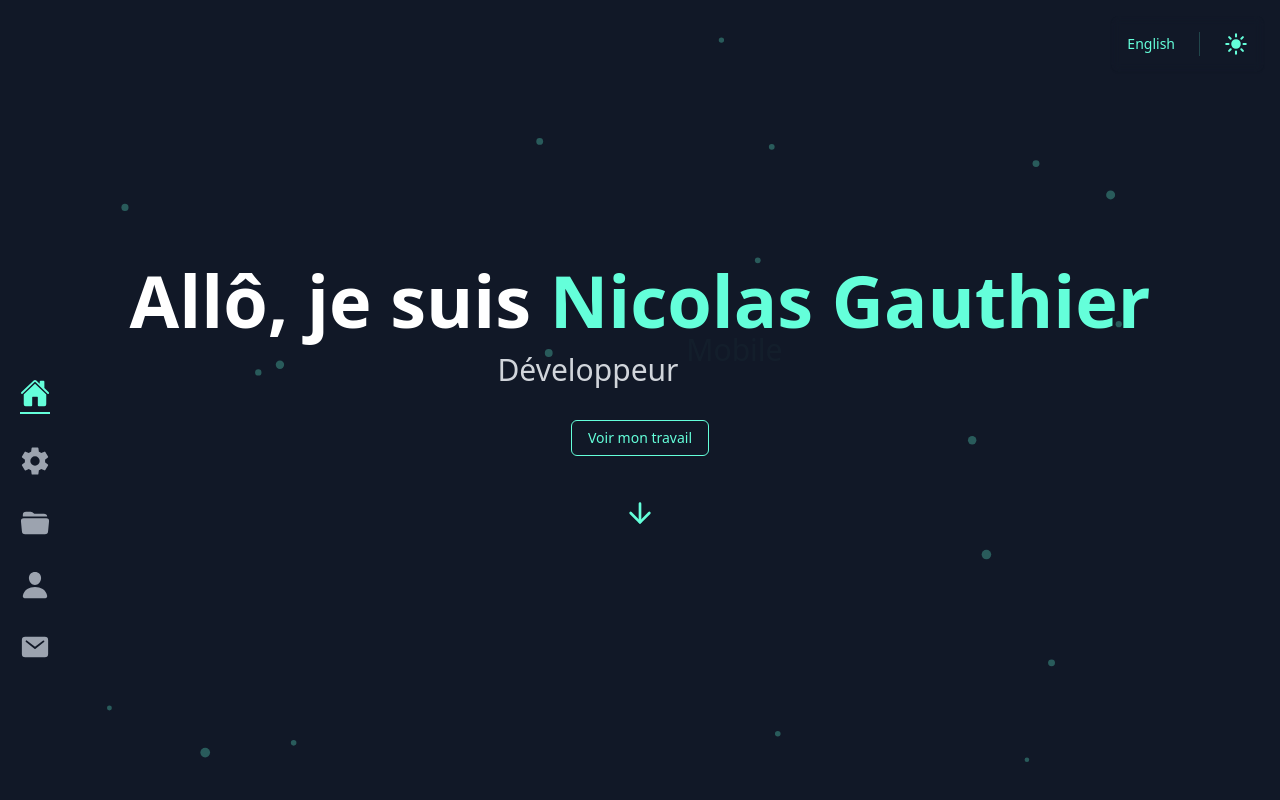
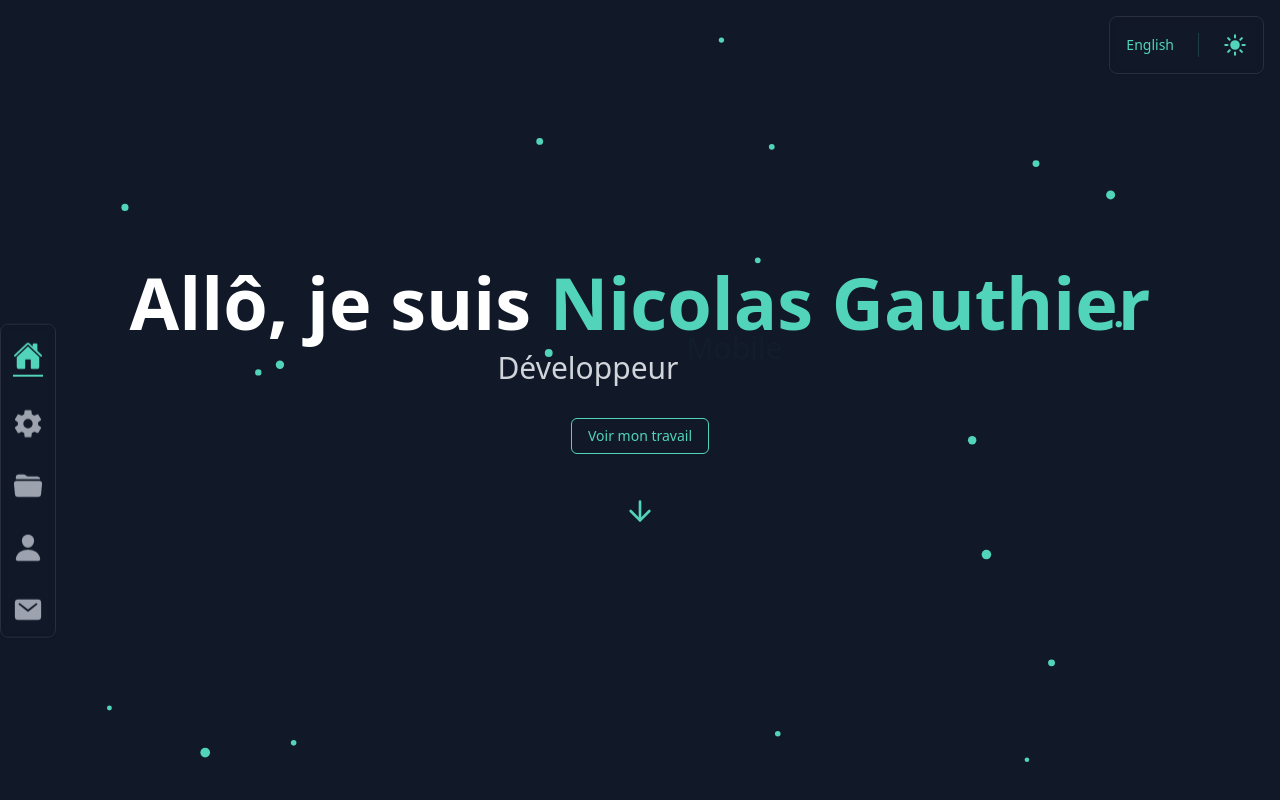
Before and after one commit to Juntakk/portfolio-v3, a Next.js app: page / in a window 1280 px wide. Shown: the top 800 px of the page. Built offline with nearby package versions, Linux system fonts and the light colour scheme.

Commit message:
light/dark

```diff
--- a/src/app/page.tsx
+++ b/src/app/page.tsx
@@ -11,7 +11,7 @@ import ThemeToggle from "@/components/shared/ThemeToggle";
 
 export default function Home() {
   return (
-    <main className="bg-white dark:bg-gray-900 text-gray-900 dark:text-white">
+    <main className="z-2">
       <VerticalNavbar />
       <ThemeToggle />
       <Header />
--- a/src/components/particles/ParticlesBackground.js
+++ b/src/components/particles/ParticlesBackground.js
@@ -1,9 +1,11 @@
 "use client";
 
+import { useThemeStore } from "@/theme/theme";
 import React, { useEffect, useRef } from "react";
 
 const ParticlesBackground = () => {
   const canvasRef = useRef(null);
+  const { theme } = useThemeStore();
 
   useEffect(() => {
     const canvas = canvasRef.current;
@@ -36,7 +38,7 @@ const ParticlesBackground = () => {
       particles.forEach((particle) => {
         ctx.beginPath();
         ctx.arc(particle.x, particle.y, particle.radius, 0, Math.PI * 2);
-        ctx.fillStyle = "#64FFDB4B";
+        ctx.fillStyle = theme === "dark" ? "#52d4ba" : "#33333349";
         ctx.fill();
         ctx.closePath();
       });
@@ -86,7 +88,7 @@ const ParticlesBackground = () => {
     return () => {
       window.removeEventListener("resize", handleResize);
     };
-  }, []);
+  }, [theme]);
 
   return (
     <canvas
--- a/src/components/shared/Contact.tsx
+++ b/src/components/shared/Contact.tsx
@@ -12,52 +12,53 @@ const Contact = () => {
     visible: {
       opacity: 1,
       y: 0,
-      transition: { duration: 0.6, staggerChildren: 0.2 },
+      transition: { duration: 0.8, staggerChildren: 0.25, ease: "easeOut" },
     },
   };
 
   const childVariants = {
-    hidden: { opacity: 0, y: 30 },
-    visible: { opacity: 1, y: 0, transition: { duration: 0.5 } },
+    hidden: { opacity: 0, y: 20 },
+    visible: {
+      opacity: 1,
+      y: 0,
+      transition: { duration: 0.6, ease: "easeOut" },
+    },
   };
 
   return (
-    <motion.section
+    <section
       id="contact"
-      className="py-16 bg-gray-50 dark:bg-gray-900 transition-colors duration-300"
+      className="py-14 bg-gray-50 dark:bg-gray-900 transition-colors duration-300"
+    >
+      <motion.div
+        className="container mx-auto px-6"
         initial="hidden"
         whileInView="visible"
         viewport={{ amount: 0.2 }}
         variants={containerVariants}
       >
-      <div className="container mx-auto px-4">
         {/* Section Title */}
         <motion.h2
-          className="text-3xl md:text-4xl lg:text-5xl font-bold text-gray-800 dark:text-gray-100 text-center mb-12"
+          className="text-4xl md:text-5xl font-extrabold text-gray-800 dark:text-gray-100 text-center mb-16"
           variants={childVariants}
         >
           {translations.contactTitle}
         </motion.h2>
 
-        {/* Contact Information */}
+        {/* Social Media Links */}
         <motion.div
-          className="max-w-2xl mx-auto text-center mb-12"
+          className="flex justify-center gap-8 mb-16"
           variants={childVariants}
         >
-          <p className="text-lg text-gray-600 dark:text-gray-300 mb-6">
-            {translations.contactHeader}
-          </p>
-
-          {/* Social Media Links */}
-          <div className="flex items-center justify-center gap-4">
           <motion.a
             href="https://linkedin.com/in/nicolasgauthierdev"
             target="_blank"
             rel="noopener noreferrer"
             className="text-gray-800 dark:text-gray-100 hover:text-accent dark:hover:text-accent transition-colors duration-300"
             variants={childVariants}
+            whileHover={{ scale: 1.1 }}
           >
-              <FaLinkedin className="w-8 h-8" />
+            <FaLinkedin className="w-10 h-10" />
           </motion.a>
           <motion.a
             href="https://github.com/Juntakk"
@@ -65,18 +66,18 @@ const Contact = () => {
             rel="noopener noreferrer"
             className="text-gray-800 dark:text-gray-100 hover:text-accent dark:hover:text-accent transition-colors duration-300"
             variants={childVariants}
+            whileHover={{ scale: 1.1 }}
           >
-              <FaGithub className="w-8 h-8" />
+            <FaGithub className="w-10 h-10" />
           </motion.a>
-          </div>
         </motion.div>
 
         {/* Contact Form */}
         <motion.div
-          className="max-w-2xl mx-5 sm:mx-auto"
+          className="max-w-2xl mx-6 sm:mx-auto"
           variants={childVariants}
         >
-          <form className="space-y-6">
+          <form className="space-y-8">
             {/* Name */}
             <motion.div variants={childVariants}>
               <label
@@ -89,7 +90,7 @@ const Contact = () => {
                 type="text"
                 id="name"
                 name="name"
-                className="w-full p-3 bg-white dark:bg-gray-800 border-gray-300 dark:border-gray-600 rounded-lg text-gray-800 dark:text-gray-100 focus:border-accent focus:ring-accent transition-colors duration-300"
+                className="w-full p-3 bg-white dark:bg-gray-800 border border-gray-300 dark:border-gray-700 rounded-lg text-gray-800 dark:text-gray-100 focus:border-accent focus:ring-accent transition-colors duration-300"
                 placeholder={translations.yourName}
                 required
               />
@@ -107,7 +108,7 @@ const Contact = () => {
                 type="email"
                 id="email"
                 name="email"
-                className="w-full p-3 bg-white dark:bg-gray-800 border-gray-300 dark:border-gray-600 rounded-lg text-gray-800 dark:text-gray-100 focus:border-accent focus:ring-accent transition-colors duration-300"
+                className="w-full p-3 bg-white dark:bg-gray-800 border border-gray-300 dark:border-gray-700 rounded-lg text-gray-800 dark:text-gray-100 focus:border-accent focus:ring-accent transition-colors duration-300"
                 placeholder={translations.yourEmail}
                 required
               />
@@ -124,8 +125,8 @@ const Contact = () => {
               <textarea
                 id="message"
                 name="message"
-                rows={5}
-                className="w-full p-3 bg-white dark:bg-gray-800 border-gray-300 dark:border-gray-600 rounded-lg text-gray-800 dark:text-gray-100 focus:border-accent focus:ring-accent transition-colors duration-300"
+                rows={6}
+                className="w-full p-3 bg-white dark:bg-gray-800 border border-gray-300 dark:border-gray-700 rounded-lg text-gray-800 dark:text-gray-100 focus:border-accent focus:ring-accent transition-colors duration-300"
                 placeholder={translations.yourMessage}
                 required
               />
@@ -136,15 +137,15 @@ const Contact = () => {
               <Button
                 variant="outline"
                 type="submit"
-                className="text-primary dark:text-accent border-primary dark:border-accent hover:bg-accent hover:text-primary dark:hover:bg-accent dark:hover:text-gray-900 transition-colors duration-300"
+                className="px-6 py-3 text-lg font-medium text-primary dark:text-accent border-primary dark:border-accent hover:bg-accent hover:text-primary dark:hover:bg-accent dark:hover:text-gray-900 rounded-lg transition-all duration-500"
               >
                 {translations.sendMessage}
               </Button>
             </motion.div>
           </form>
         </motion.div>
-      </div>
-    </motion.section>
+      </motion.div>
+    </section>
   );
 };
 
--- a/src/components/shared/Header.tsx
+++ b/src/components/shared/Header.tsx
@@ -38,7 +38,7 @@ const Header = () => {
   return (
     <section
       id="header"
-      className="h-screen flex flex-col justify-center items-center text-center px-4 bg-white dark:bg-gray-900"
+      className="flex flex-col justify-center items-center text-center px-4 bg-white dark:bg-gray-900"
     >
       {/* Greeting */}
       <motion.h1
@@ -47,7 +47,7 @@ const Header = () => {
         animate={{ opacity: 1, y: 0 }}
         variants={titleVariants}
         transition={{ duration: 1, ease: "easeOut" }}
-        className="text-5xl md:text-6xl lg:text-7xl font-bold text-gray-900 dark:text-white"
+        className="mb-3 text-5xl md:text-6xl lg:text-7xl font-bold text-gray-900 dark:text-white"
       >
         {translations.greeting}
         <motion.span
@@ -61,7 +61,7 @@ const Header = () => {
       </motion.h1>
 
       {/* Role */}
-      <p className="text-xl md:text-2xl lg:text-3xl text-gray-700 dark:text-gray-300 mt-4">
+      <p className="text-xl md:text-2xl lg:text-3xl text-gray-700 dark:text-gray-300">
         {translations.greeting2}
         <span className="text-accent">
           <AnimatePresence mode="wait">
--- a/src/components/shared/Services.tsx
+++ b/src/components/shared/Services.tsx
@@ -61,7 +61,7 @@ const Services = () => {
   return (
     <section
       id="services"
-      className="py-16 px-8 overflow-hidden bg-gray-100 dark:bg-gray-900"
+      className="h-screen px-8 bg-gray-100 dark:bg-gray-900"
     >
       <div className="container mx-auto px-12">
         {/* Section Title */}
@@ -91,10 +91,10 @@ const Services = () => {
                   <div className="flex justify-center mb-4 text-accent">
                     {service.icon}
                   </div>
-                  <CardTitle className="text-xl text-gray-900 dark:text-white text-center">
+                  <CardTitle className="text-xl text-gray-900 dark:text-white text-center cursor-default">
                     {service.title}
                   </CardTitle>
-                  <CardDescription className="text-gray-700 dark:text-gray-300 text-center mt-2">
+                  <CardDescription className="text-gray-700 dark:text-gray-300 text-center mt-2 cursor-default">
                     {service.description}
                   </CardDescription>
                 </CardHeader>
--- a/src/components/shared/ThemeToggle.tsx
+++ b/src/components/shared/ThemeToggle.tsx
@@ -7,11 +7,11 @@ const ThemeToggle = () => {
   const { language, setLanguage } = useLanguage();
 
   return (
-    <div className="fixed flex justify-center gap-4 items-center text-2xl right-4 top-4 text-accent p-2 bg-transparent backdrop-blur-sm rounded-lg shadow-sm">
+    <div className="fixed flex justify-center gap-4 items-center text-2xl right-4 top-4 text-accent p-2 bg-transparent backdrop-blur-sm rounded-lg shadow-sm border border-white/10 z-10">
       {/* Language Switcher */}
       <div className="flex gap-1">
         <button
-          className="bg-transparent px-2 py-1 rounded-md hover:bg-accent/10 transition-colors duration-300 text-sm font-medium"
+          className="bg-transparent px-2 py-1 rounded-md hover:bg-accent/10 transition-colors duration-300 text-sm font-medium focus:outline-none focus:ring-2 focus:ring-accent/50"
           onClick={() =>
             language === "en" ? setLanguage("fr") : setLanguage("en")
           }
@@ -25,11 +25,11 @@ const ThemeToggle = () => {
 
       {/* Theme Toggle */}
       <div
-        className="p-2 rounded-md hover:bg-accent/10 hover:scale-110 transition-all duration-1000 cursor-pointer"
+        className="p-2 rounded-md hover:bg-accent/10 hover:scale-110 transition-all duration-300 cursor-pointer"
         onClick={toggleTheme}
       >
         {theme === "light" ? (
-          <IoMoon className="text-accent hover:rotate-360 transition-transform duration-1000" />
+          <IoMoon className="text-accent hover:rotate-[360deg] transition-transform duration-1000" />
         ) : (
           <IoSunny className="text-accent hover:rotate-180 transition-transform duration-1000" />
         )}
--- a/src/components/shared/VerticalNavbar.tsx
+++ b/src/components/shared/VerticalNavbar.tsx
@@ -40,7 +40,7 @@ export default function VerticalNavbar() {
   }, []);
 
   return (
-    <nav className="fixed top-3/4 transform -translate-y-3/4 p-1 sm:p-5 rounded-lg z-50 ">
+    <nav className="fixed top-2/3 transform -translate-y-2/3 text-accent p-1 sm:p-3 bg-transparent backdrop-blur-sm rounded-lg shadow-sm border border-white/10">
       <motion.ul
         initial="hidden"
         animate="visible"
--- a/src/components/ui/navlink.tsx
+++ b/src/components/ui/navlink.tsx
@@ -34,14 +34,13 @@ const NavLink = ({ icon, content, destination, isActive }: NavLinkProps) => {
               to={destination}
               smooth={true}
               duration={1000}
-              spy={true} // Enables active state when scrolling
-              offset={-50} // Adjusts active state detection
+              spy={true}
             >
               <span
                 className={`lg:text-3xl text-xl transition-all duration-300 ${
                   isActive
-                    ? "text-[#64ffda] border-b-2 border-[#64ffda] py-1" // Active link styles
-                    : "text-[#ccd6f6] dark:text-gray-400 hover:text-[#64ffda]" // Inactive link styles
+                    ? "text-accent border-b-2 border-accent py-1" // Active link styles (your accent color)
+                    : "text-gray-400 hover:text-accent" // Inactive link styles (gray with accent hover)
                 }`}
               >
                 {icon}
@@ -50,9 +49,9 @@ const NavLink = ({ icon, content, destination, isActive }: NavLinkProps) => {
           </motion.li>
         </TooltipTrigger>
         <TooltipContent
-          side="right" // Tooltip appears on the right
-          sideOffset={10} // Adds spacing between the icon and tooltip
-          className="bg-[#0a192f] text-[#64ffda] border border-[#64ffda] rounded-lg shadow-lg px-3 py-2 text-sm font-medium" // Tooltip styles
+          side="right"
+          sideOffset={10}
+          className="bg-white text-gray-700 border border-gray-100 rounded-lg shadow-lg px-3 py-2 text-sm font-medium" // Light mode tooltip
         >
           <p>{content}</p>
         </TooltipContent>
--- a/tailwind.config.ts
+++ b/tailwind.config.ts
@@ -13,7 +13,7 @@ module.exports = {
       colors: {
         primary: "#0a192f", // Navy blue
         secondary: "#ccd6f6", // Light grayish-blue
-        accent: "#64ffda", // Bright teal
+        accent: "#52d4ba", // Bright teal
         muted: "#8892b0", // Muted blue-gray
         card: "#112240", // Card background
         border: "#1f2a48", // Card border
```
Also changed, not shown: src/components/shared/About.tsx (+4 -4 lines). Lines whose indentation alone changed are shown as unchanged.
